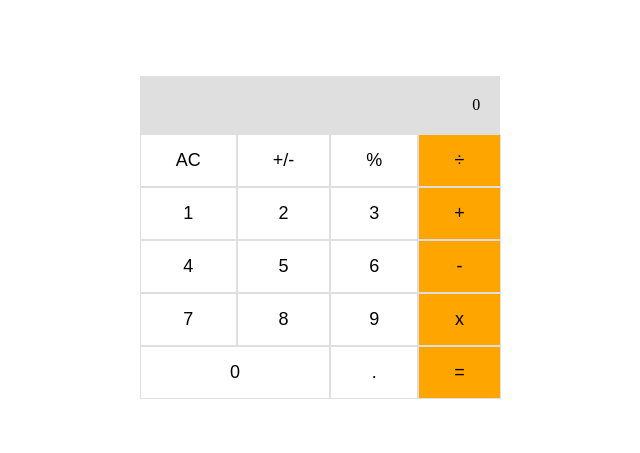
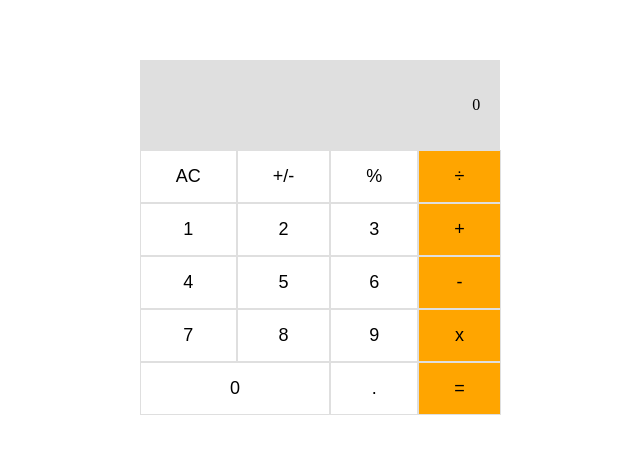
Before and after one commit to SekoViper/Calculator, a React (Create React App) app: page / in a window 1280 px wide. Shown: the part 171-624 px from the top of the page, without its empty margins (320-960 px from the left). Built offline with nearby package versions, Linux system fonts and the light colour scheme.

Commit message:
Fix division bug

```diff
--- a/src/Components/Calculator.js
+++ b/src/Components/Calculator.js
@@ -28,9 +28,9 @@ export default class Calculator extends React.Component {
     return (
       <div className="calculator">
         <div className="display">
-          <span className="results">{total}</span>
+          <span className="results">{total || total || 0}</span>
           <span className="operation">{operation}</span>
-          <span className="next">{next || 0}</span>
+          <span className="next">{next}</span>
         </div>
 
         <div className="buttons">
--- a/src/style.css
+++ b/src/style.css
@@ -34,6 +34,8 @@ button:hover {
   padding: 20px;
   display: flex;
   justify-content: end;
+  height: 50px;
+  align-items: center;
 }
 
 .digits {
```
